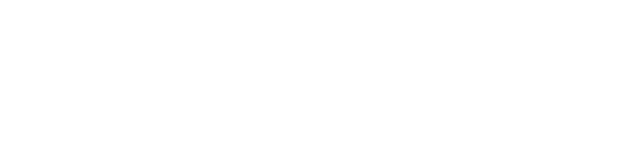
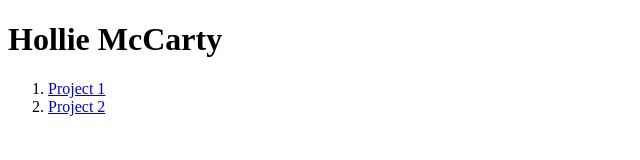
Before and after one commit to hjwy2010/hjwy2010.github.io, a plain HTML site: page index.html in a window 1280 px wide. Shown: the whole page, without its empty margins (0-640 px from the left). Drawn offline with Linux system fonts and the light colour scheme.

Commit message:
added pages and navigation links

```diff
--- a/index.html
+++ b/index.html
@@ -7,6 +7,11 @@
     <link href="style.css" rel="stylesheet" type="text/css" />
   </head>
   <body>
-    <script src="script.js"></script>
+    <h1>Hollie McCarty</h1>
+    <ol>
+      <li> <a href="Unit 1 Project.html"> Project 1</a></li>
+      <li> <a href="Unit 2 Project.html">Project 2</a></li>
+    </ol>
+
   </body>
 </html>
```
Also changed, not shown: unit1.html (added), unit2.html (added).
